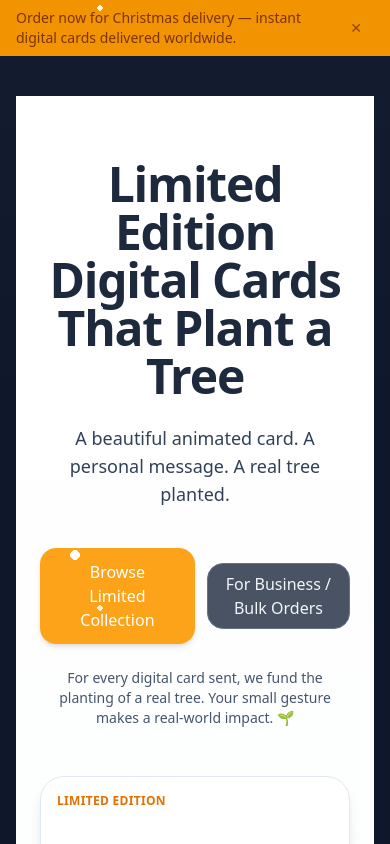
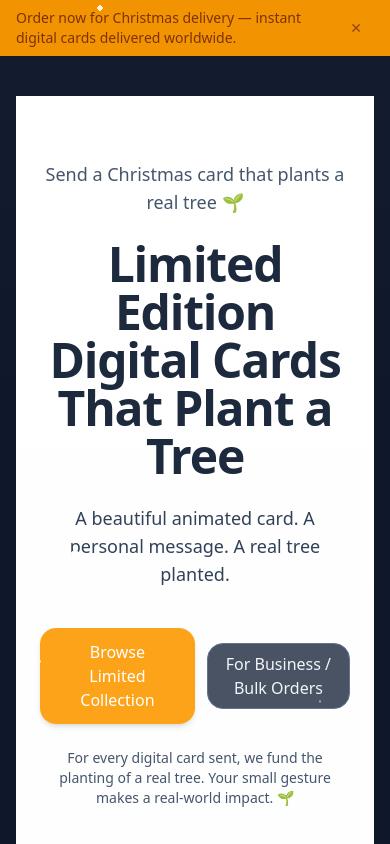
Before and after one commit to PatchLore/living-cards, a Next.js app: page / in a window 390 px wide. Shown: the top 844 px of the page. Built offline with nearby package versions, Linux system fonts and the light colour scheme; grey boxes are pictures that could not be loaded.

Commit message:
feat(homepage): add value proposition to hero section
- Add one-line value proposition above H1: 'Send a Christmas card that plants a real tree 🌱'
- Styled with text-lg, font-medium, text-slate-600 for premium, calm appearance
- Fully responsive and minimal change to existing layout

```diff
--- a/app/page.tsx
+++ b/app/page.tsx
@@ -193,6 +193,9 @@ export default function Home() {
 
       {/* Hero */}
       <section className="max-w-5xl mx-auto text-center space-y-6 mb-12">
+        <p className="text-lg font-medium text-slate-600">
+          Send a Christmas card that plants a real tree 🌱
+        </p>
         <h1 className="text-5xl sm:text-6xl font-semibold tracking-tight text-slate-800">
           Limited Edition Digital Cards That Plant a Tree
         </h1>
```
